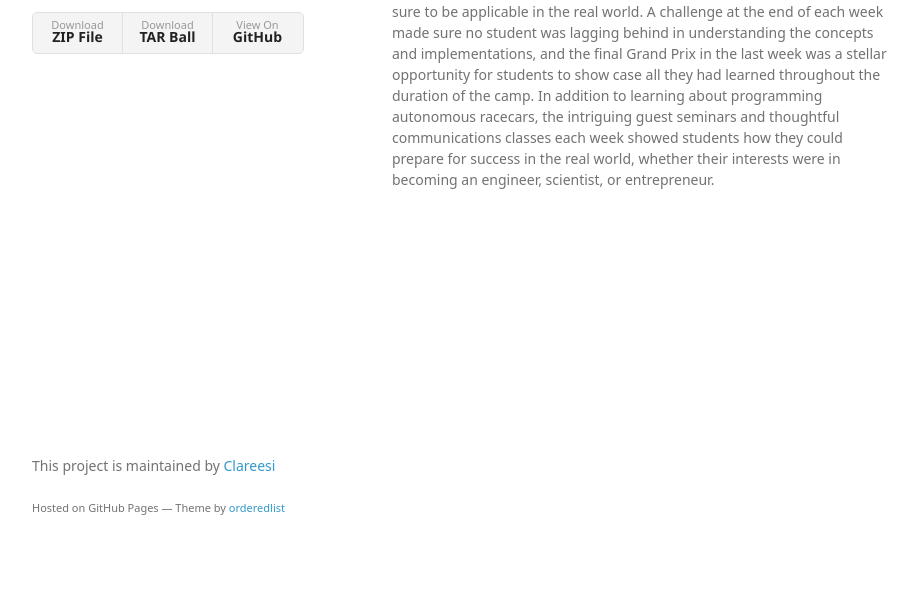
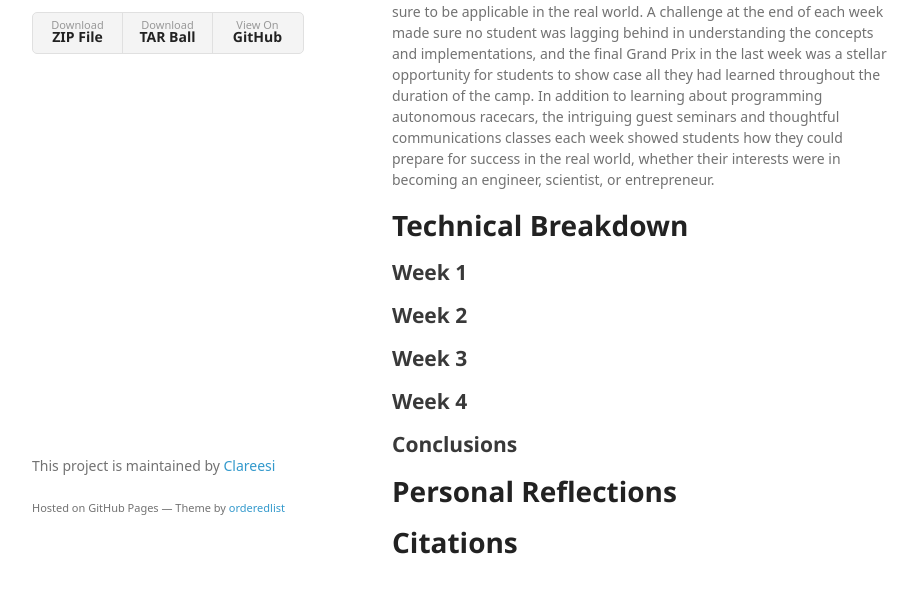
Before and after one commit to Clareesi/BW_Summary, a plain HTML site: page index.html in a window 1280 px wide. Shown: the part 213-806 px from the top of the page, without its empty margins (178-1096 px from the left). Drawn offline with Linux system fonts and the light colour scheme; a web font is replaced by a local one.

```diff
--- a/index.html
+++ b/index.html
@@ -32,6 +32,30 @@
 <a id="project-overview" class="anchor" href="#project-overview" aria-hidden="true"><span aria-hidden="true" class="octicon octicon-link"></span></a>Project Overview</h1>
 
 <p>The BeaverWorks Summer Institute was a four week program that taught high school students how to program an autonomous mini RACECAR that could navigate the world around it using sophisticated sensors and code. Each week, the students tackled a different aspect of the RACECAR, accumulating different skills and learning many useful algorithms that are sure to be applicable in the real world. A challenge at the end of each week made sure no student was lagging behind in understanding the concepts and implementations, and the final Grand Prix in the last week was a stellar opportunity for students to show case all they had learned throughout the duration of the camp. In addition to learning about programming autonomous racecars, the intriguing guest seminars and thoughtful communications classes each week showed students how they could prepare for success in the real world, whether their interests were in becoming an engineer, scientist, or entrepreneur.</p>
+
+<h1>
+<a id="technical-breakdown" class="anchor" href="#technical-breakdown" aria-hidden="true"><span aria-hidden="true" class="octicon octicon-link"></span></a>Technical Breakdown</h1>
+
+<h2>
+<a id="week-1" class="anchor" href="#week-1" aria-hidden="true"><span aria-hidden="true" class="octicon octicon-link"></span></a>Week 1</h2>
+
+<h2>
+<a id="week-2" class="anchor" href="#week-2" aria-hidden="true"><span aria-hidden="true" class="octicon octicon-link"></span></a>Week 2</h2>
+
+<h2>
+<a id="week-3" class="anchor" href="#week-3" aria-hidden="true"><span aria-hidden="true" class="octicon octicon-link"></span></a>Week 3</h2>
+
+<h2>
+<a id="week-4" class="anchor" href="#week-4" aria-hidden="true"><span aria-hidden="true" class="octicon octicon-link"></span></a>Week 4</h2>
+
+<h2>
+<a id="conclusions" class="anchor" href="#conclusions" aria-hidden="true"><span aria-hidden="true" class="octicon octicon-link"></span></a>Conclusions</h2>
+
+<h1>
+<a id="personal-reflections" class="anchor" href="#personal-reflections" aria-hidden="true"><span aria-hidden="true" class="octicon octicon-link"></span></a>Personal Reflections</h1>
+
+<h1>
+<a id="citations" class="anchor" href="#citations" aria-hidden="true"><span aria-hidden="true" class="octicon octicon-link"></span></a>Citations</h1>
       </section>
       <footer>
         <p>This project is maintained by <a href="https://github.com/Clareesi">Clareesi</a></p>
--- a/params.json
+++ b/params.json
@@ -1,6 +1,6 @@
 {
   "name": "Beaverworks Technical Report - Clara Li",
   "tagline": "",
-  "body": "# Project Overview\r\nThe BeaverWorks Summer Institute was a four week program that taught high school students how to program an autonomous mini RACECAR that could navigate the world around it using sophisticated sensors and code. Each week, the students tackled a different aspect of the RACECAR, accumulating different skills and learning many useful algorithms that are sure to be applicable in the real world. A challenge at the end of each week made sure no student was lagging behind in understanding the concepts and implementations, and the final Grand Prix in the last week was a stellar opportunity for students to show case all they had learned throughout the duration of the camp. In addition to learning about programming autonomous racecars, the intriguing guest seminars and thoughtful communications classes each week showed students how they could prepare for success in the real world, whether their interests were in becoming an engineer, scientist, or entrepreneur.",
+  "body": "# Project Overview\r\nThe BeaverWorks Summer Institute was a four week program that taught high school students how to program an autonomous mini RACECAR that could navigate the world around it using sophisticated sensors and code. Each week, the students tackled a different aspect of the RACECAR, accumulating different skills and learning many useful algorithms that are sure to be applicable in the real world. A challenge at the end of each week made sure no student was lagging behind in understanding the concepts and implementations, and the final Grand Prix in the last week was a stellar opportunity for students to show case all they had learned throughout the duration of the camp. In addition to learning about programming autonomous racecars, the intriguing guest seminars and thoughtful communications classes each week showed students how they could prepare for success in the real world, whether their interests were in becoming an engineer, scientist, or entrepreneur.\r\n\r\n# Technical Breakdown\r\n## Week 1\r\n## Week 2\r\n## Week 3\r\n## Week 4\r\n## Conclusions\r\n\r\n# Personal Reflections\r\n\r\n# Citations",
   "note": "Don't delete this file! It's used internally to help with page regeneration."
 }
```
